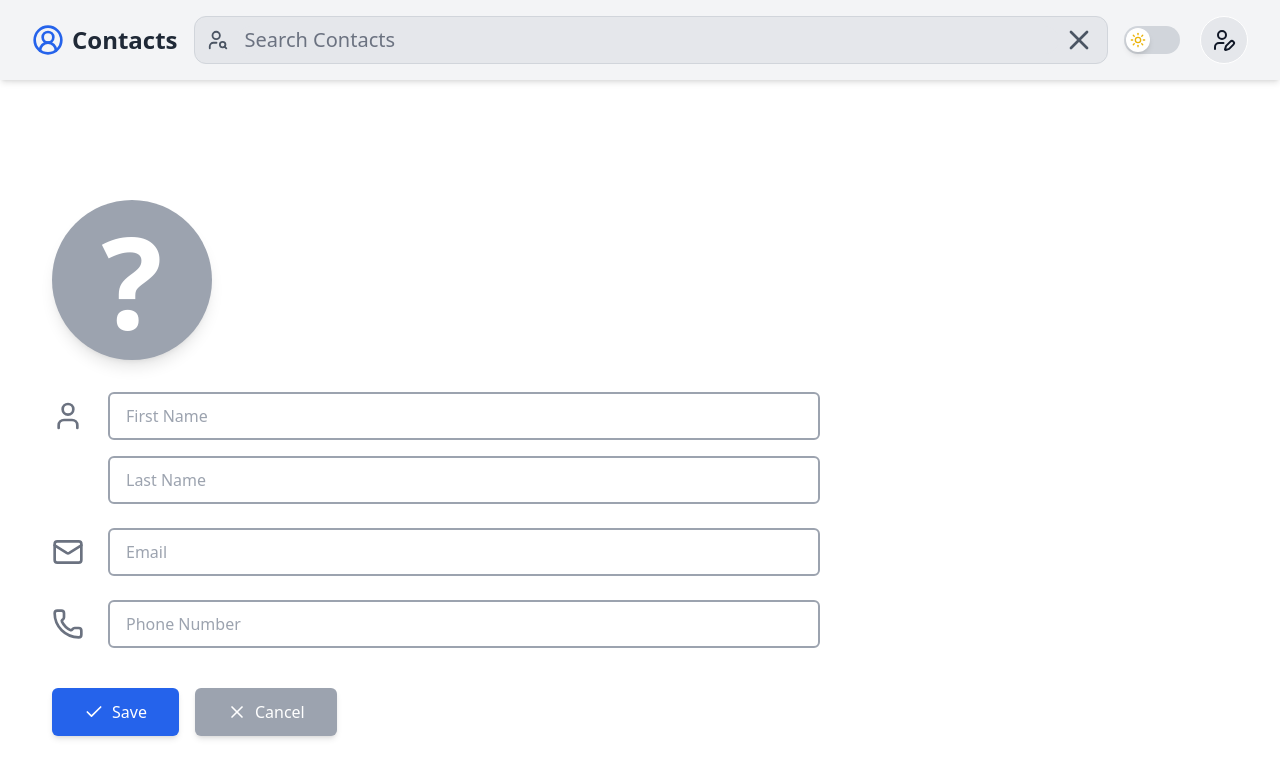
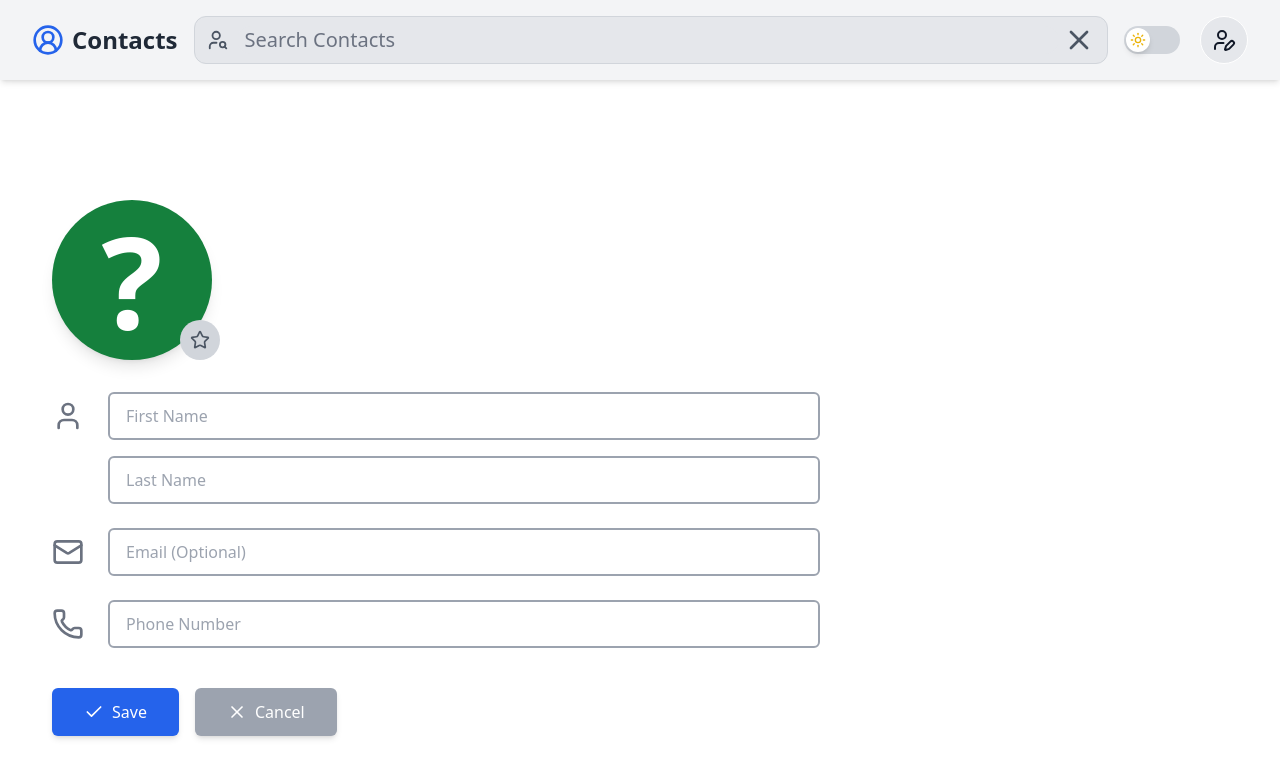
Before and after one commit to amaannn08/Tria-Assignment, a React (Vite) app: page /create in a window 1280 px wide. Shown: the top 778 px of the page. Built offline with nearby package versions, Linux system fonts and the light colour scheme.

Commit message:
UI Changes

```diff
--- a/src/components/contacts/CreateContact.jsx
+++ b/src/components/contacts/CreateContact.jsx
@@ -1,4 +1,4 @@
-import { User, Mail, Phone, Check, X } from "lucide-react"
+import { User, Mail, Phone, Check, X, Star } from "lucide-react"
 import { useState } from "react"
 import { useContacts } from "../context/ContactsContext"
 import { useNavigate } from "react-router-dom"
@@ -14,7 +14,15 @@ const CreateContact = () => {
         phoneNumber: ''
     });
 
+    const [isFavorite, setIsFavorite] = useState(false);
     const [errors, setErrors] = useState({});
+
+    // Generate color once when component mounts
+    const [profileColor] = useState(() => {
+        const colors = ["bg-red-700", "bg-green-700", "bg-blue-700", "bg-yellow-700", "bg-purple-600"];
+        return colors[Math.floor(Math.random() * colors.length)];
+    });
+
     const getRandomColor = () => {
         const colors = ["bg-red-700", "bg-green-700", "bg-blue-700", "bg-yellow-700", "bg-purple-600"];
         return colors[Math.floor(Math.random() * colors.length)];
@@ -42,9 +50,8 @@ const CreateContact = () => {
             newErrors.lastName = 'Last name is required';
         }
 
-        if (!formData.email.trim()) {
-            newErrors.email = 'Email is required';
-        } else if (!/^[^\s@]+@[^\s@]+\.[^\s@]+$/.test(formData.email)) {
+        // Email is optional, but validate format if provided
+        if (formData.email.trim() && !/^[^\s@]+@[^\s@]+\.[^\s@]+$/.test(formData.email)) {
             newErrors.email = 'Invalid email format';
         }
 
@@ -69,8 +76,8 @@ const CreateContact = () => {
             name: `${formData.firstName} ${formData.lastName}`,
             email: formData.email,
             phoneNumber: formData.phoneNumber,
-            favourite: "No",
-            color: getRandomColor()
+            favourite: isFavorite ? "Yes" : "No",
+            color: profileColor
         };
 
         setContacts([...contacts, newContact]);
@@ -82,15 +89,27 @@ const CreateContact = () => {
     };
 
     const displayLetter = formData.firstName ? formData.firstName.charAt(0).toUpperCase() : '?';
-    const profileColor = formData.firstName ? getRandomColor() : 'bg-gray-400';
 
     return (
         <div className="w-full md:mt-20 px-4 md:px-8 py-6">
             {/* Profile Circle - Centered */}
-            <div className="flex justify-center md:justify-start mb-8">
+            <div className="flex justify-center md:justify-start mb-8 relative">
                 <div className={`w-24 h-24 md:w-40 md:h-40 rounded-full flex ${profileColor} items-center justify-center shadow-lg`}>
                     <h1 className="text-5xl md:text-9xl text-white font-bold">{displayLetter}</h1>
                 </div>
+                {/* Favorite Toggle */}
+                <button
+                    type="button"
+                    onClick={() => setIsFavorite(prev => !prev)}
+                    className={`absolute bottom-0 right-1/2 translate-x-1/2 md:translate-x-0 md:right-auto md:left-32 w-10 h-10 rounded-full flex items-center justify-center transition-all duration-300 ${
+                        isFavorite
+                            ? 'bg-yellow-500 hover:bg-yellow-600 shadow-md'
+                            : 'bg-gray-300 dark:bg-gray-600 hover:bg-gray-400 dark:hover:bg-gray-500'
+                    }`}
+                    title={isFavorite ? "Remove from favorites" : "Add to favorites"}
+                >
+                    <Star className={`w-5 h-5 transition-all ${isFavorite ? 'text-white fill-white' : 'text-gray-600 dark:text-gray-300'}`} />
+                </button>
             </div>
 
             <form onSubmit={handleSubmit} className="max-w-3xl mx-auto md:mx-0">
@@ -137,7 +156,7 @@ const CreateContact = () => {
                             onChange={handleChange}
                             className={`w-full h-12 rounded-md outline-none placeholder:text-gray-400 dark:placeholder:text-gray-500 px-4 border-2 transition-colors bg-white dark:bg-gray-800 text-gray-900 dark:text-gray-100 ${errors.email ? 'border-red-500 dark:border-red-400' : 'border-gray-400 dark:border-gray-600 focus:border-blue-500 dark:focus:border-blue-400'}`}
                             type="email"
-                            placeholder="Email"
+                            placeholder="Email (Optional)"
                         />
                         {errors.email && <p className="text-red-500 dark:text-red-400 text-sm mt-1 ml-1">{errors.email}</p>}
                     </div>
--- a/src/components/contacts/EditContact.jsx
+++ b/src/components/contacts/EditContact.jsx
@@ -1,4 +1,4 @@
-import { User, Mail, Phone, Check, X } from "lucide-react"
+import { User, Mail, Phone, Check, X, Star } from "lucide-react"
 import { useState, useEffect } from "react"
 import { useContacts } from "../context/ContactsContext"
 import { useNavigate, useParams } from "react-router-dom"
@@ -18,6 +18,7 @@ const EditContact = () => {
     const [errors, setErrors] = useState({});
     const [contactNotFound, setContactNotFound] = useState(false);
     const [originalContact, setOriginalContact] = useState(null);
+    const [isFavorite, setIsFavorite] = useState(false);
 
     useEffect(() => {
         // Find the contact to edit
@@ -30,6 +31,7 @@ const EditContact = () => {
                 email: contact.email || '',
                 phoneNumber: contact.phoneNumber || ''
             });
+            setIsFavorite(contact.favourite === "Yes");
             setOriginalContact(contact);
         } else {
             setContactNotFound(true);
@@ -63,9 +65,8 @@ const EditContact = () => {
             newErrors.lastName = 'Last name is required';
         }
 
-        if (!formData.email.trim()) {
-            newErrors.email = 'Email is required';
-        } else if (!/^[^\s@]+@[^\s@]+\.[^\s@]+$/.test(formData.email)) {
+        // Email is optional, but validate format if provided
+        if (formData.email.trim() && !/^[^\s@]+@[^\s@]+\.[^\s@]+$/.test(formData.email)) {
             newErrors.email = 'Invalid email format';
         }
 
@@ -96,6 +97,7 @@ const EditContact = () => {
                 name: newName,
                 email: formData.email,
                 phoneNumber: formData.phoneNumber,
+                favourite: isFavorite ? "Yes" : "No",
                 color: originalContact.color || getRandomColor()
             };
             setContacts(updatedContacts);
@@ -128,10 +130,23 @@ const EditContact = () => {
     return (
         <div className="w-full md:mt-20 px-4 md:px-8 py-6">
             {/* Profile Circle - Centered */}
-            <div className="flex justify-center md:justify-start mb-8">
+            <div className="flex justify-center md:justify-start mb-8 relative">
                 <div className={`w-24 h-24 md:w-40 md:h-40 rounded-full flex ${profileColor} items-center justify-center shadow-lg`}>
                     <h1 className="text-5xl md:text-9xl text-white font-bold">{displayLetter}</h1>
                 </div>
+                {/* Favorite Toggle */}
+                <button
+                    type="button"
+                    onClick={() => setIsFavorite(prev => !prev)}
+                    className={`absolute bottom-0 right-1/2 translate-x-1/2 md:translate-x-0 md:right-auto md:left-32 w-10 h-10 rounded-full flex items-center justify-center transition-all duration-300 ${
+                        isFavorite
+                            ? 'bg-yellow-500 hover:bg-yellow-600 shadow-md'
+                            : 'bg-gray-300 dark:bg-gray-600 hover:bg-gray-400 dark:hover:bg-gray-500'
+                    }`}
+                    title={isFavorite ? "Remove from favorites" : "Add to favorites"}
+                >
+                    <Star className={`w-5 h-5 transition-all ${isFavorite ? 'text-white fill-white' : 'text-gray-600 dark:text-gray-300'}`} />
+                </button>
             </div>
 
             <form onSubmit={handleSubmit} className="max-w-3xl mx-auto md:mx-0">
@@ -178,7 +193,7 @@ const EditContact = () => {
                             onChange={handleChange}
                             className={`w-full h-12 rounded-md outline-none placeholder:text-gray-400 dark:placeholder:text-gray-500 px-4 border-2 transition-colors bg-white dark:bg-gray-800 text-gray-900 dark:text-gray-100 ${errors.email ? 'border-red-500 dark:border-red-400' : 'border-gray-400 dark:border-gray-600 focus:border-blue-500 dark:focus:border-blue-400'}`}
                             type="email"
-                            placeholder="Email"
+                            placeholder="Email (Optional)"
                         />
                         {errors.email && <p className="text-red-500 dark:text-red-400 text-sm mt-1 ml-1">{errors.email}</p>}
                     </div>
```
